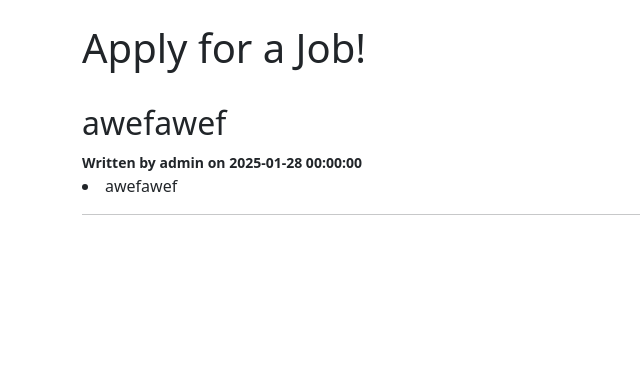
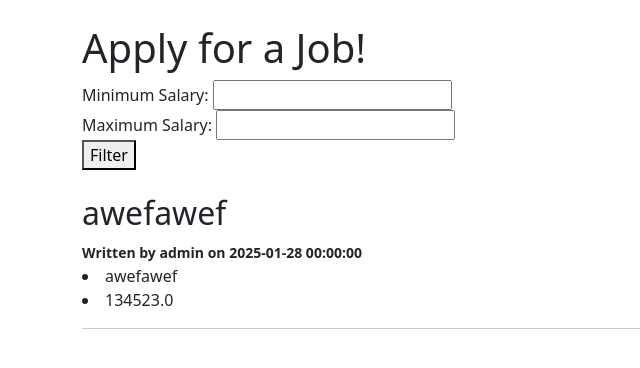
Before and after one commit to Jesse9475/FBLA_PROJECT_2024, a Flask app: page /posts in a window 1280 px wide. Shown: the part 72-440 px from the top of the page, without its empty margins (0-640 px from the left). Run offline with Flask 3, Linux system fonts and the light colour scheme; data comes from the database, SQL or seed files in the repository; both versions use the stored data as it was after the commit.

Commit message:
Added num filter for now, may be a lil buggy

```diff
--- a/app.py
+++ b/app.py
@@ -46,6 +46,7 @@ class BlogPost(db.Model):
     applicant_name = db.Column(db.String(100), nullable=True)
     position = db.Column(db.String(100), nullable=True)
     cover_letter = db.Column(db.Text, nullable=True)
+    salary = db.Column(db.Float, nullable = True)
 
 
     def __repr__(self):
@@ -61,10 +62,10 @@ class JobApplication(db.Model):
     approved = db.Column(db.Boolean, nullable=False, default=False)
     denied = db.Column(db.Boolean, nullable=False, default=False)
     username_author = db.Column(db.String(100), nullable=False)
+    salary = db.Column(db.Float, nullable=True)
     def __repr__(self):
         return f'JobApplication({self.applicant_name}, {self.position}, {self.cover_letter})'
 
-all_posts = []
 
 @app.route('/')
 def index():
@@ -75,16 +76,28 @@ def index():
 @app.route('/posts', methods=['GET', 'POST'])
 def posts():
 
+    salary_min = request.args.get('salary_min', type = float)
+    salary_max = request.args.get('salary_max', type = float)
+
     if request.method == 'POST':
         post_title = request.form['applicant_name']
         post_content = request.form['cover_letter']
         post_author = request.form['position']
-        new_post = BlogPost(title=post_title, content = post_content, author = post_author)
+        post_salary = request.form['salary']
+        new_post = BlogPost(title=post_title, content = post_content, author = post_author, salary = post_salary)
         db.session.add(new_post)
         db.session.commit()
         return redirect('/posts')
     else:
-        all_posts = BlogPost.query.order_by(BlogPost.date_posted).all()
+        query = BlogPost.query
+
+        if salary_min is not None:
+            query = query.filter(BlogPost.salary >= salary_min)
+        if salary_max is not None:
+            query = query.filter(BlogPost.salary <= salary_max)
+
+        all_posts = query.order_by(BlogPost.date_posted).all()
+        print(all_posts)
 
     return render_template('posts.html', posts = all_posts)
 
@@ -119,13 +132,15 @@ def apply():
         username_author = session['username']
         applicant_name = request.form['applicant_name']
         position = request.form['position']
+        salary = request.form['salary']
         cover_letter = request.form.get('cover_letter', '')  # Optional field
 
         new_application = JobApplication(
             username_author = username_author,
             applicant_name=applicant_name,
             position=position,
-            cover_letter=cover_letter
+            cover_letter=cover_letter,
+            salary=salary
         )
         db.session.add(new_application)
         db.session.commit()
@@ -223,7 +238,8 @@ def approve_application(id):
         author= application.username_author,
         applicant_name=application.applicant_name,
         position=application.position,
-        cover_letter=application.cover_letter
+        cover_letter=application.cover_letter,
+        salary=application.salary
     )
     db.session.add(new_post)
     db.session.commit()
--- a/templates/create_job_posting.html
+++ b/templates/create_job_posting.html
@@ -14,6 +14,10 @@
 
         <label for="applicant_name">Position Name:</label>
         <input class="form-control" type="text" name="position" id="position" placeholder="Enter Position Name" required>
+        <br>
+
+        <label for="applicant_name">Starting Salary:</label>
+        <input class="form-control" type="text" name="salary" id="salary" placeholder="Enter Starting Salary" required>
         <br>
 
         <label for="application_content">Other Information:</label>
--- a/templates/posts.html
+++ b/templates/posts.html
@@ -7,11 +7,25 @@
 {% block body %}
 <br>
 <h1>Apply for a Job!</h1>
+
+    <form method="get" action="/posts">
+        <div>
+            <label for="salary_min">Minimum Salary:</label>
+            <input type="number" id="salary_min" name="salary_min" step="1000" min="0">
+        </div>
+        <div>
+            <label for="salary_max">Maximum Salary:</label>
+            <input type="number" id="salary_max" name="salary_max" step="1000" min="0">
+        </div>
+        <button type="submit">Filter</button>
+    </form>
+
     {% for post in posts %}
         <br>
         <h2>{{post.title}}</h2>
         <b><small> Written by {{post.author}} on {{post.date_posted}} </small></b>
         <li>{{post.content}}</li>
+        <li>{{post.salary}}</li>
         <hr>
 
     {% endfor %}
```
Also changed, not shown: instance/applications.db, instance/posts.db, instance/users.db, 1 other file.
